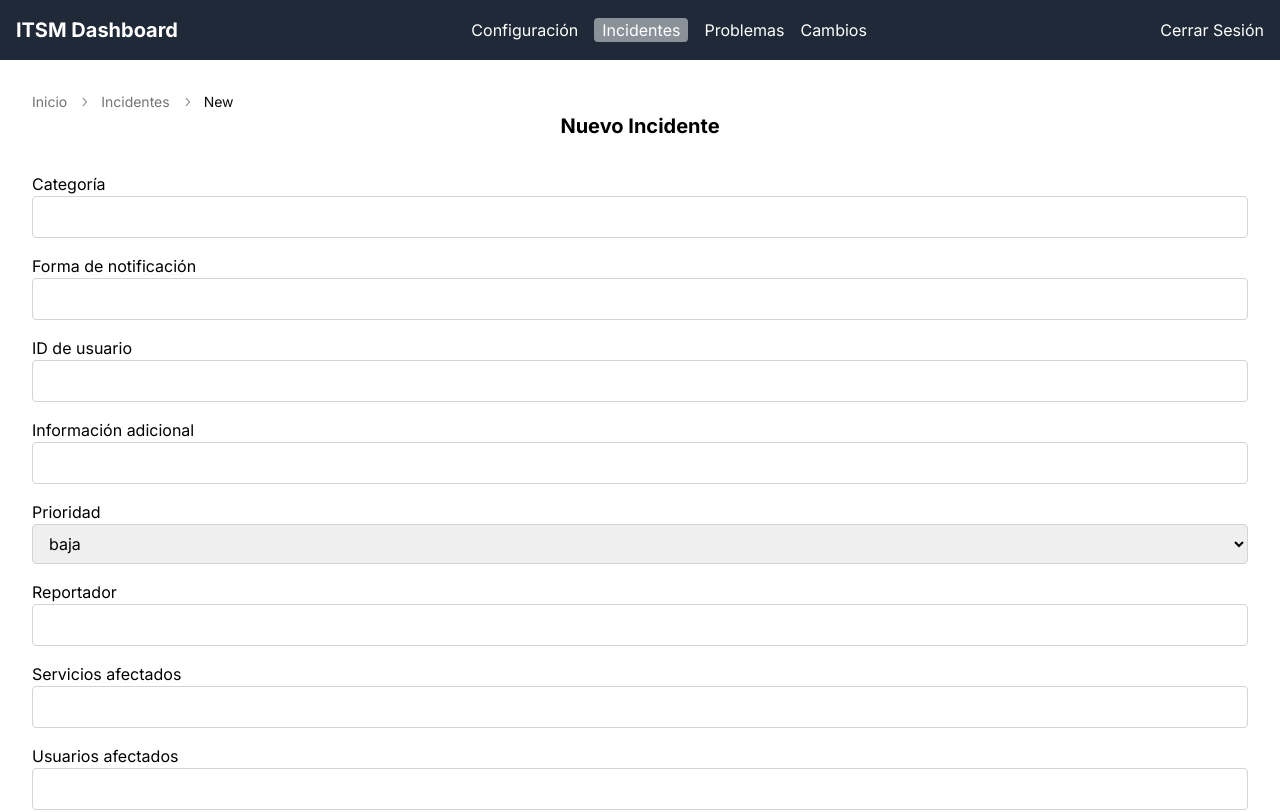
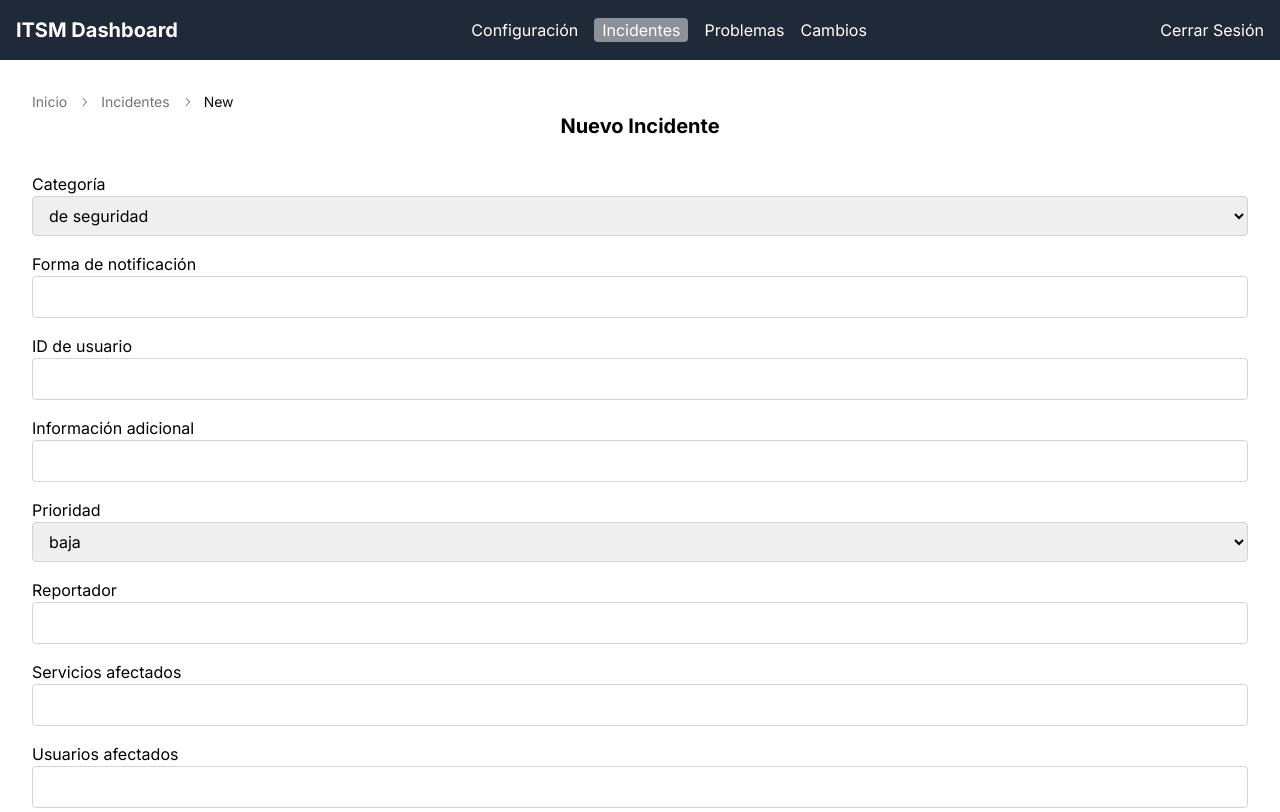
Before and after one commit to ITIL-diseno-operacion-y-gestion/tp-frontend, a Next.js app: page /incidentes/new in a window 1280 px wide. Shown: the top 812 px of the page. Built offline with nearby package versions, Linux system fonts and the light colour scheme.

Commit message:
agrego categoria a problemas e incidentes

```diff
--- a/src/app/incidentes/models.ts
+++ b/src/app/incidentes/models.ts
@@ -1,4 +1,4 @@
-import { Prioridad } from "@/models/types";
+import { CategoriaProblema, Prioridad } from "@/models/types";
 
 export const formasNotificacion = [
   "llamada telefonica",
@@ -19,7 +19,7 @@ export interface Incidente {
   usuarios_afectados: string;
   servicios_afectados: string;
   prioridad: Prioridad;
-  categoria: string;
+  categoria: CategoriaProblema;
   informacion_adicional: string;
 }
 
--- a/src/app/problemas/models.ts
+++ b/src/app/problemas/models.ts
@@ -1,10 +1,10 @@
-import { Prioridad } from "@/models/types";
+import { CategoriaProblema, Prioridad } from "@/models/types";
 
 export interface ProblemaCreate {
   id_usuario: number;
   sintomas: string;
   prioridad: Prioridad;
-  categoria: string;
+  categoria: CategoriaProblema;
   estado: Estado;
 }
 
--- a/src/components/forms/nuevo-incidente-form.tsx
+++ b/src/components/forms/nuevo-incidente-form.tsx
@@ -3,14 +3,19 @@ import { redirect } from "next/navigation";
 
 import { IncidenteCreate } from "@/app/incidentes/models";
 import { env } from "@/env/client";
-import { Prioridad, prioridades } from "@/models/types";
+import {
+  CategoriaProblema,
+  Prioridad,
+  categoriasProblema,
+  prioridades,
+} from "@/models/types";
 
 export function NuevoIncidenteForm() {
   const handleSubmit = async (formData: FormData) => {
     "use server";
 
     const data: IncidenteCreate = {
-      categoria: formData.get("categoria") as string,
+      categoria: formData.get("categoria") as CategoriaProblema,
       forma_de_notificacion: formData.get("forma_de_notificacion") as string,
       id_usuario: +formData.get("id_usuario")! as number,
       informacion_adicional: formData.get("informacion_adicional") as string,
@@ -50,13 +55,18 @@ export function NuevoIncidenteForm() {
         <label htmlFor="categoria" className="block">
           Categoría
         </label>
-        <input
-          type="text"
+        <select
+          name="categoria"
           id="categoria"
-          name="categoria"
           className="w-full rounded border border-gray-300 px-3 py-2"
           required
-        />
+        >
+          {categoriasProblema.map((categoria) => (
+            <option key={categoria} value={categoria}>
+              {categoria}
+            </option>
+          ))}
+        </select>
       </div>
       <div>
         <label htmlFor="forma_de_notificacion" className="block">
--- a/src/components/forms/nuevo-problema-form.tsx
+++ b/src/components/forms/nuevo-problema-form.tsx
@@ -3,14 +3,18 @@ import { redirect } from "next/navigation";
 
 import { ProblemaCreate } from "@/app/problemas/models";
 import { env } from "@/env/client";
-import { prioridades } from "@/models/types";
+import {
+  CategoriaProblema,
+  categoriasProblema,
+  prioridades,
+} from "@/models/types";
 
 export function NuevoProblemaForm() {
   const handleSubmit = async (formData: FormData) => {
     "use server";
 
     const data: ProblemaCreate = {
-      categoria: formData.get("categoria") as string,
+      categoria: formData.get("categoria") as CategoriaProblema,
       id_usuario: +formData.get("id_usuario")! as number,
       prioridad: formData.get("prioridad") as ProblemaCreate["prioridad"],
       sintomas: formData.get("sintomas") as string,
@@ -53,11 +57,11 @@ export function NuevoProblemaForm() {
           className="w-full rounded border border-gray-300 px-3 py-2"
           required
         >
-          <option value="de seguridad">Seguridad</option>
-          <option value="tecnico">Técnico</option>
-          <option value="de disponibilidad">Disponibilidad</option>
-          <option value="de datos">Datos</option>
-          <option value="legal">Legal</option>
+          {categoriasProblema.map((categoria) => (
+            <option key={categoria} value={categoria}>
+              {categoria}
+            </option>
+          ))}
         </select>
       </div>
       <div>
--- a/src/models/types.ts
+++ b/src/models/types.ts
@@ -1,3 +1,13 @@
 export const prioridades = ["baja", "media", "alta"] as const;
 
+export const categoriasProblema = [
+  "de seguridad",
+  "tecnico",
+  "de disponibilidad",
+  "de datos",
+  "legal",
+] as const;
+
 export type Prioridad = (typeof prioridades)[number];
+
+export type CategoriaProblema = (typeof categoriasProblema)[number];
```
